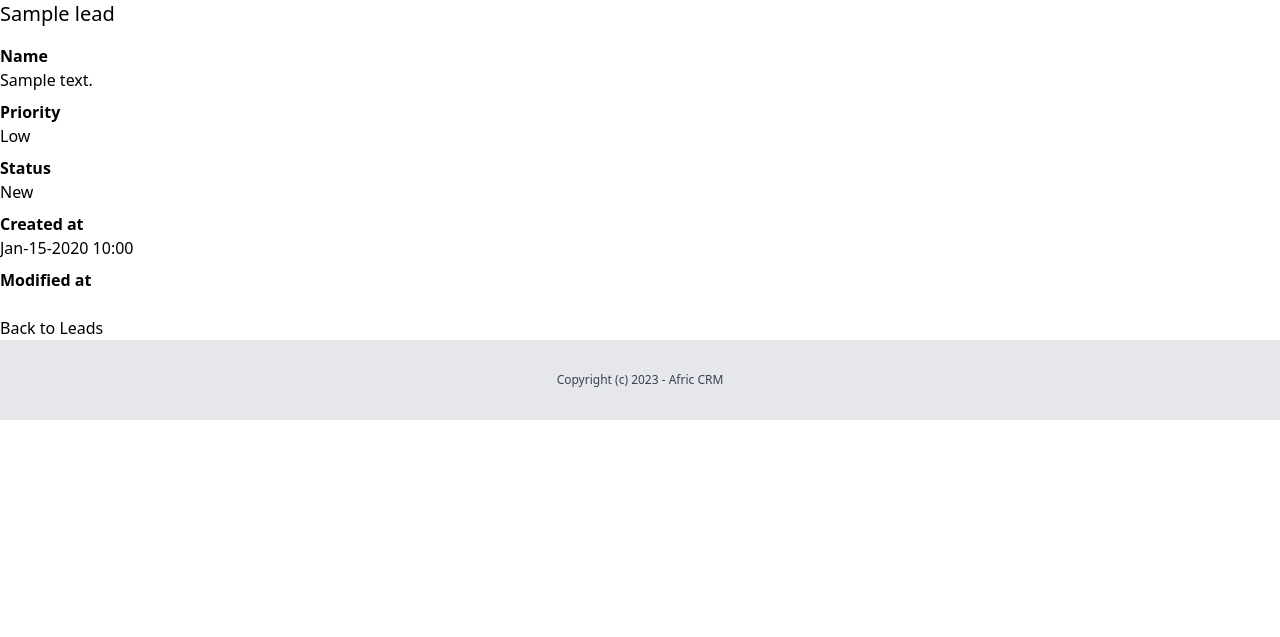
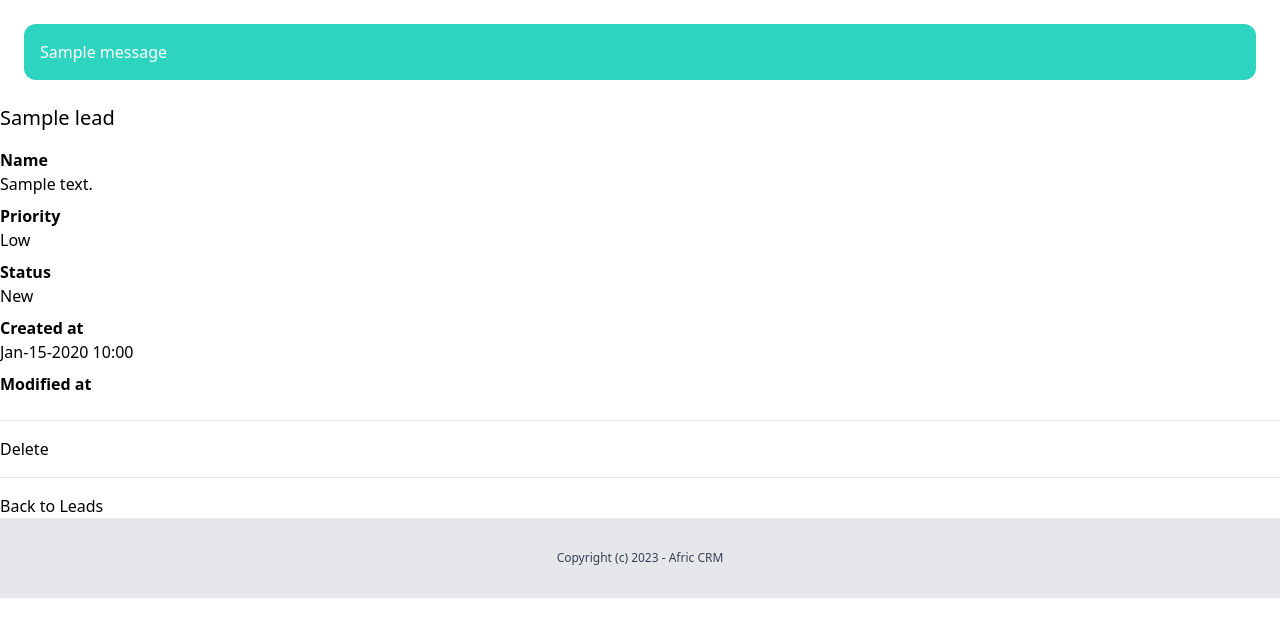
Before and after one commit to Marx-wrld/Afric-CRM, a Django app: page /dashboard/leads/1/ in a window 1280 px wide. Shown: the part 72-709 px from the top of the page. Run offline with Django 4.2, Linux system fonts and the light colour scheme; a user stored in the database is signed in; tables that the repository leaves empty hold one stand-in row (values such as "Sample post"); one stand-in notice (Sample message) is shown; some libraries are stand-ins or nearby versions.

Commit message:
Leads delete functionality

```diff
--- a/crm/core/templates/core/base.html
+++ b/crm/core/templates/core/base.html
@@ -23,6 +23,16 @@
             </div>
         </nav>
 
+        {% if messages %}
+            <div class="py-6 px-6">
+                {% for message in messages %}
+                    <div class="py-4 px-4 bg-teal-400 text-white rounded-xl">
+                        {{ message }}
+                    </div>
+                {% endfor %}
+            </div>
+        {% endif %}
+
         {% block content %}
         {% endblock %}
 
--- a/crm/lead/templates/lead/leads_detail.html
+++ b/crm/lead/templates/lead/leads_detail.html
@@ -23,6 +23,12 @@
         <p class="font-semibold">Modified at</p>
         <p class="mb-6">{{ lead.modified_at }}</p>
 
+        <hr class="my-4">
+
+        <a href="{% url 'leads_delete' lead.id %}">Delete</a>
+
+        <hr class="my-4">
+
         <a href="{% url 'leads_list' %}">Back to Leads</a>
     </div>
 {% endblock %}
--- a/crm/lead/urls.py
+++ b/crm/lead/urls.py
@@ -5,5 +5,6 @@ from .import views
 urlpatterns = [
     path('', views.leads_list, name='leads_list'),
     path('<int:pk>/', views.leads_detail, name='leads_detail'),
+    path('<int:pk>/delete/', views.leads_delete, name='leads_delete'),
     path('add-lead/', views.add_lead, name='add_lead'),
 ]
--- a/crm/lead/views.py
+++ b/crm/lead/views.py
@@ -3,6 +3,7 @@ from django.contrib.auth.decorators import login_required
 from .forms import AddLeadForm
 from django.shortcuts import redirect, get_object_or_404
 from .models import Lead
+from django.contrib import messages
 
 # Create your views here.
 @login_required
@@ -22,6 +23,15 @@ def leads_detail(request, pk):
     })
 
 @login_required
+def leads_delete(request, pk):
+    lead = get_object_or_404(Lead, created_by=request.user, pk=pk)
+    lead.delete()
+
+    messages.success(request, 'Lead deleted successfully')
+
+    return redirect('leads_list')
+
+@login_required
 def add_lead(request):
     if request.method == 'POST':
         form = AddLeadForm(request.POST)
@@ -30,6 +40,8 @@ def add_lead(request):
             lead.created_by = request.user
             lead.save()
 
+            messages.success(request, 'Lead added successfully')
+
             return redirect('dashboard')
     else:
          form = AddLeadForm()
```
